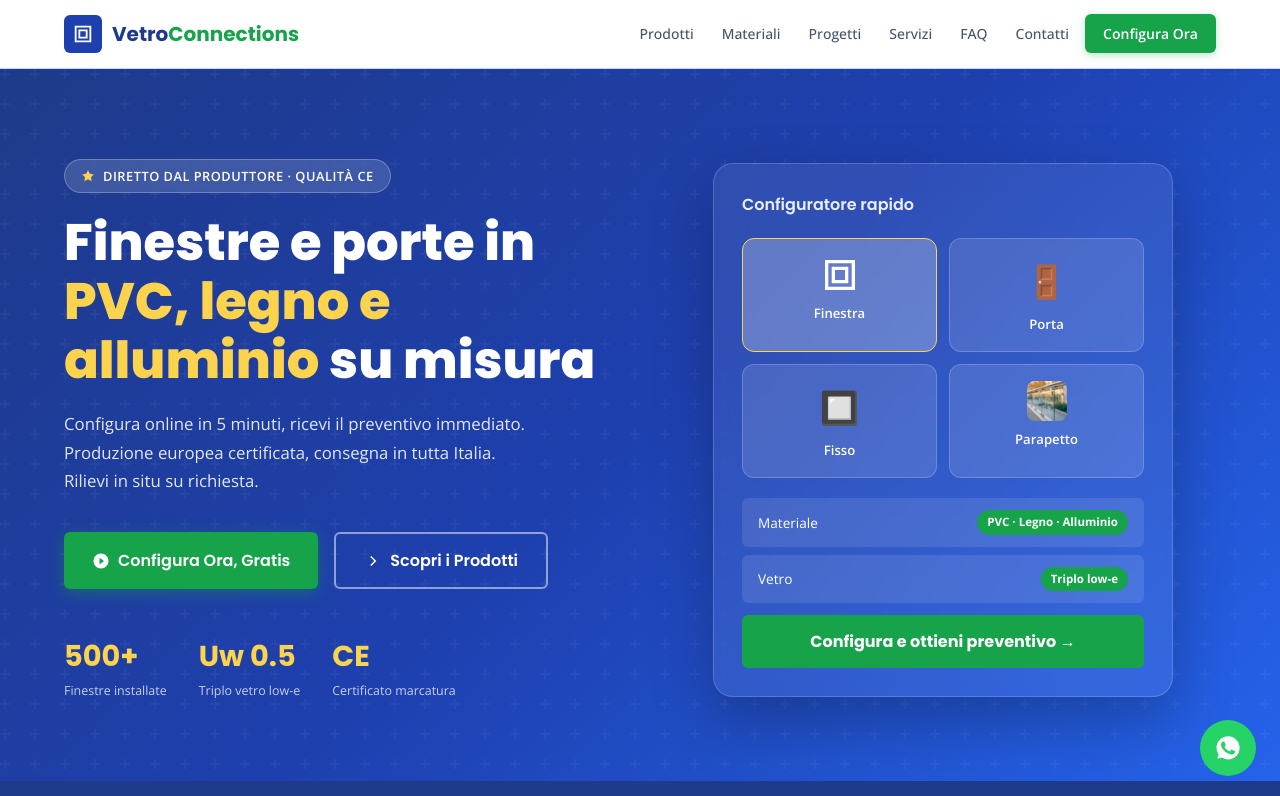
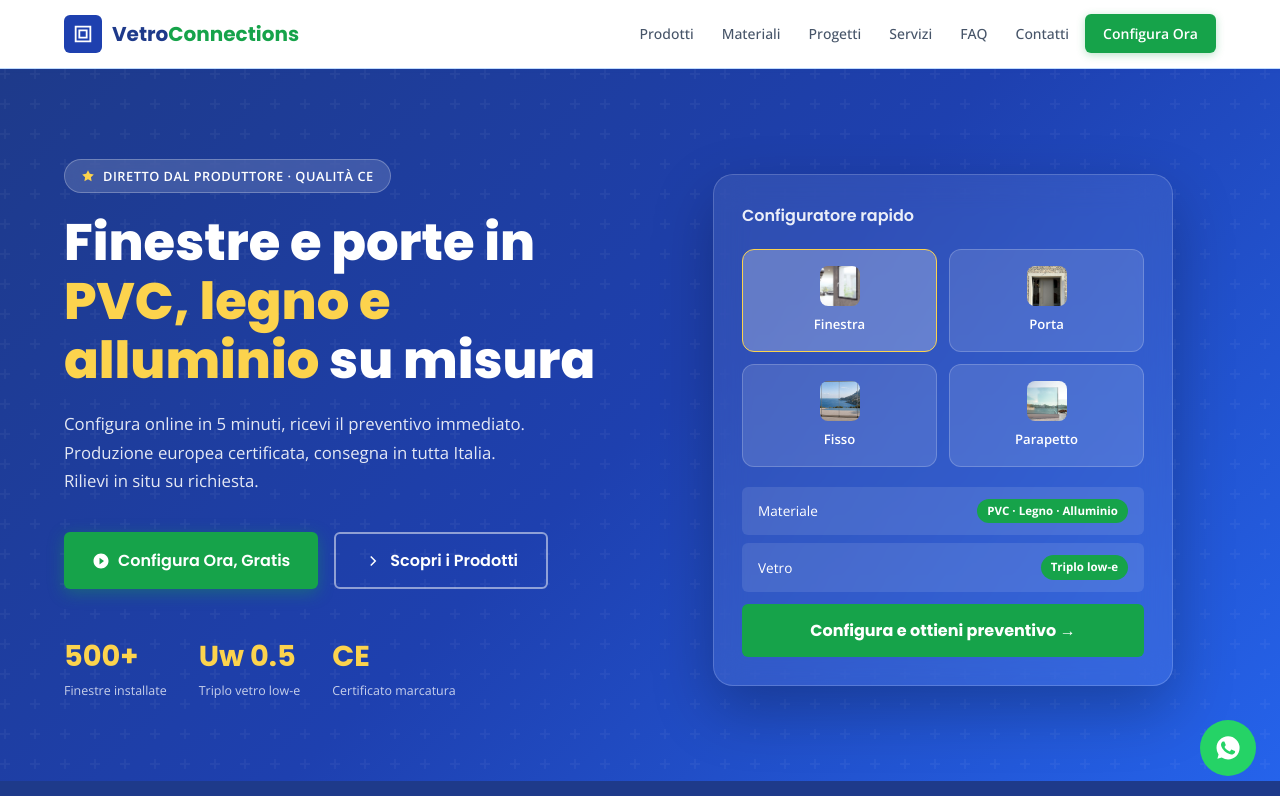
Before and after one commit to ooindoo/vetro-connections, a plain HTML site: page index.html in a window 1280 px wide. Shown: the top 796 px of the page. Drawn offline with nearby package versions, Linux system fonts and the light colour scheme.

Commit message:
feat: usa foto reali per le icone del configuratore rapido
Sostituite le icone (SVG/emoji) delle 4 card "Configuratore rapido"
in homepage con le foto fornite: finestra, porta, fisso, parapetto.

```diff
--- a/index.html
+++ b/index.html
@@ -451,19 +451,19 @@
           <div class="window-showcase-title">Configuratore rapido</div>
           <div class="window-grid">
             <div class="window-card active" data-tipo="1-anta-rib" onclick="selectWindow(this)">
-              <div class="window-card-icon"><svg viewBox="0 0 24 24" fill="#fff" style="width:40px;height:40px;margin:0 auto;display:block;"><path d="M3 3h18v18H3V3zm2 2v14h14V5H5zm2 2h10v10H7V7zm2 2v6h6V9H9z"/></svg></div>
+              <div class="window-card-icon"><img src="images/finestra-card.jpg" alt="Finestra"></div>
               <div class="window-card-name">Finestra</div>
             </div>
             <div class="window-card" data-tipo="porta-finestra" onclick="selectWindow(this)">
-              <div class="window-card-icon">🚪</div>
+              <div class="window-card-icon"><img src="images/porta-card.jpg" alt="Porta"></div>
               <div class="window-card-name">Porta</div>
             </div>
             <div class="window-card" data-tipo="vetro-fisso" onclick="selectWindow(this)">
-              <div class="window-card-icon">🔲</div>
+              <div class="window-card-icon"><img src="images/fisso-card.jpg" alt="Fisso"></div>
               <div class="window-card-name">Fisso</div>
             </div>
             <div class="window-card" data-tipo="parapetto" onclick="selectWindow(this)">
-              <div class="window-card-icon"><img src="images/parapetto.jpg" alt="Parapetto"></div>
+              <div class="window-card-icon"><img src="images/parapetto-card.jpg" alt="Parapetto"></div>
               <div class="window-card-name">Parapetto</div>
             </div>
           </div>
```
Also changed, not shown: images/finestra-card.jpg (added), images/fisso-card.jpg (added), images/parapetto-card.jpg (added), images/porta-card.jpg (added).
